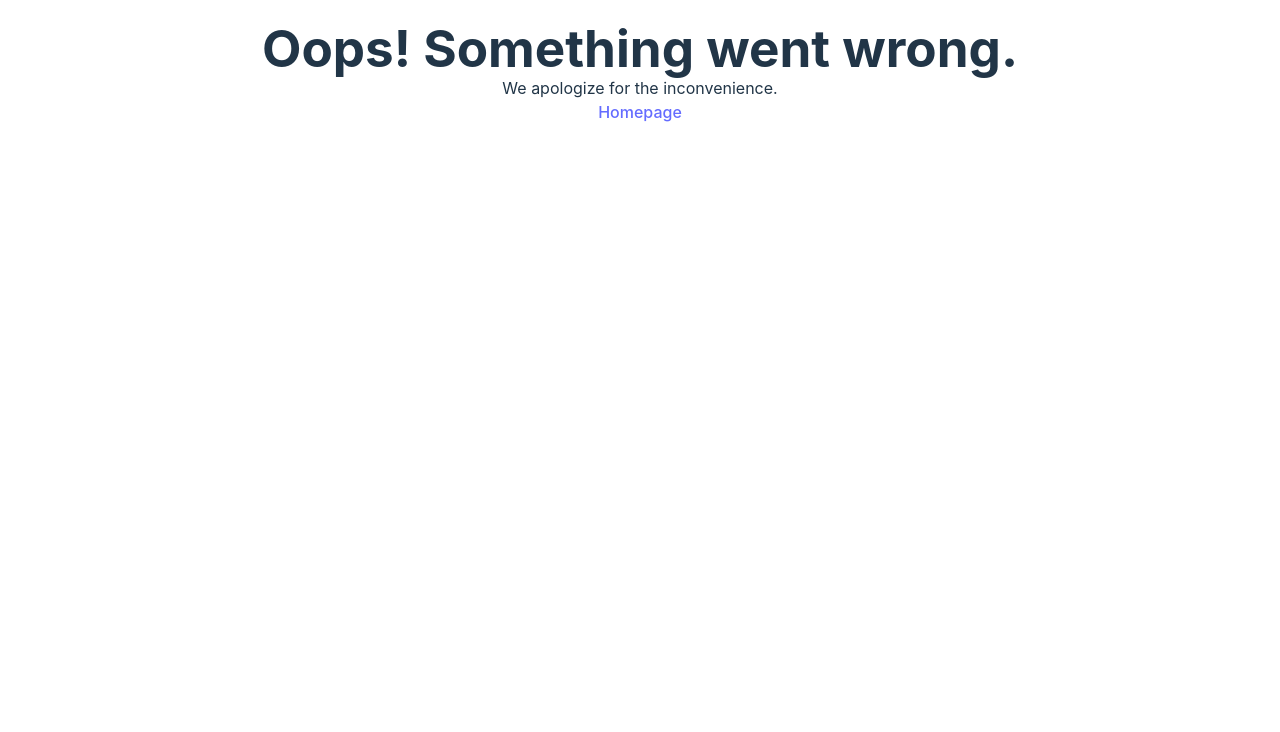
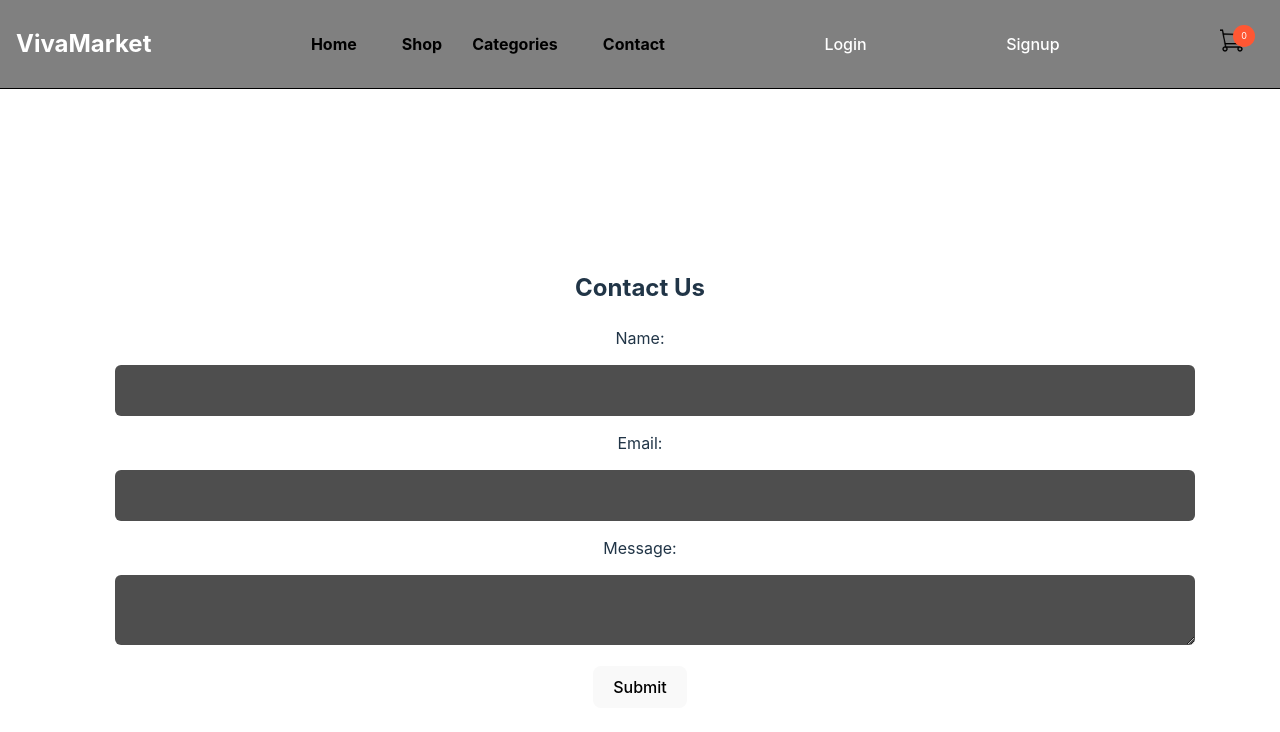
Before and after one commit to kimkristion/VivaMarket, a React (Vite) app in the folder client/: page /contact-us in a window 1280 px wide. Shown: the top 732 px of the page. Built offline with nearby package versions, Linux system fonts and the light colour scheme.

Commit message:
Added contact us page

```diff
--- a/client/src/components/Header.jsx
+++ b/client/src/components/Header.jsx
@@ -29,7 +29,7 @@ const Header = () => {
         <Link to="/"><a>Home</a></Link>
         <a href="#">Shop</a>
         <a href="#">Categories</a>
-        <a href="#">Contact</a>
+        <Link to="/contact-us"><a>Contact</a></Link>
       </nav>
 
       {Auth.loggedIn() ? (
--- a/client/src/main.jsx
+++ b/client/src/main.jsx
@@ -9,6 +9,7 @@ import Login from './pages/LoginPage.jsx';
 import Signup from './pages/Signup.jsx';
 //import Success from './pages/Success';
 //import OrderHistory from './pages/OrderHistory';
+import ContactUs from './pages/ContactUs';
 import Error from './pages/Error.jsx'
 
 const router = createBrowserRouter([
@@ -22,7 +23,8 @@ const router = createBrowserRouter([
         element: <Home />
       },
       { path: '/login', element: <Login /> },
-      { path: '/signup', element: <Signup />}
+      { path: '/signup', element: <Signup />},
+      { path: '/contact-us', element: <ContactUs /> }
     ]
   }
 ]);
--- /dev/null
+++ b/client/src/pages/ContactUs.css
@@ -0,0 +1,27 @@
+.contact-us {
+    display: flex;
+    flex-direction: column;
+    align-items: center;
+    justify-content: center;
+    height: 100vh;
+    text-align: center;
+  }
+
+
+  .contact-us h2 {
+    margin-bottom: 20px;
+  }
+
+
+form input,
+form textarea {
+    width: 100%;
+    border: 0;
+    outline: none;
+    background: #4e4e4e;
+    padding: 15px;
+    margin: 15px 0;
+    color: white;
+    font-size: 18px;
+    border-radius: 6px;
+}
--- /dev/null
+++ b/client/src/pages/ContactUs.jsx
@@ -0,0 +1,69 @@
+import React, { useState } from 'react';
+import './ContactUs.css'
+const ContactUs = () => {
+  const [formData, setFormData] = useState({
+    name: '',
+    email: '',
+    message: '',
+  });
+
+  const handleChange = (e) => {
+    const { name, value } = e.target;
+    setFormData({
+      ...formData,
+      [name]: value,
+    });
+  };
+
+  const handleSubmit = (e) => {
+    e.preventDefault();
+
+    console.log('Form submitted:', formData);
+
+    setFormData({
+      name: '',
+      email: '',
+      message: '',
+    });
+  };
+
+  return (
+    <div className="contact-us">
+      <h2>Contact Us</h2>
+      <form onSubmit={handleSubmit}>
+        <label>
+          Name:
+          <input
+            type="text"
+            name="name"
+            value={formData.name}
+            onChange={handleChange}
+            required
+          />
+        </label>
+        <label>
+          Email:
+          <input
+            type="email"
+            name="email"
+            value={formData.email}
+            onChange={handleChange}
+            required
+          />
+        </label>
+        <label>
+          Message:
+          <textarea
+            name="message"
+            value={formData.message}
+            onChange={handleChange}
+            required
+          />
+        </label>
+        <button type="submit">Submit</button>
+      </form>
+    </div>
+  );
+};
+
+export default ContactUs;
```
